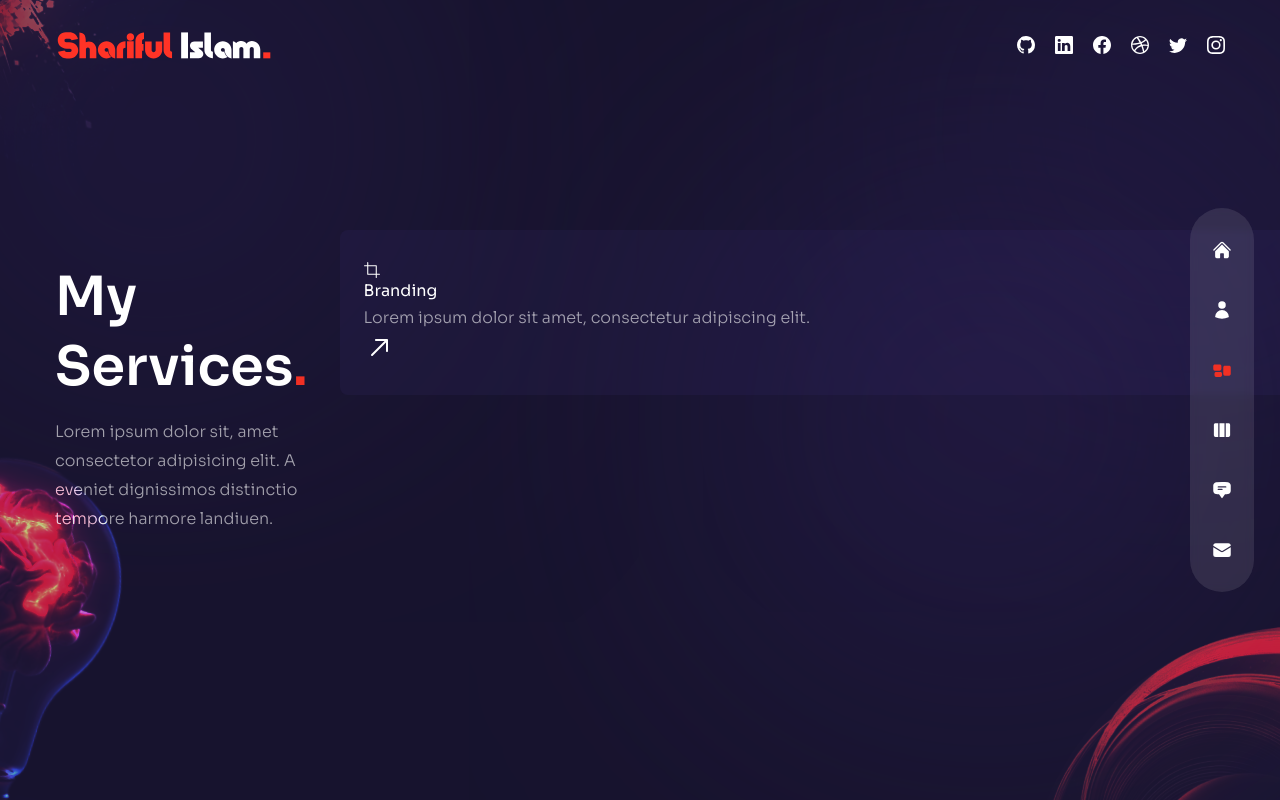
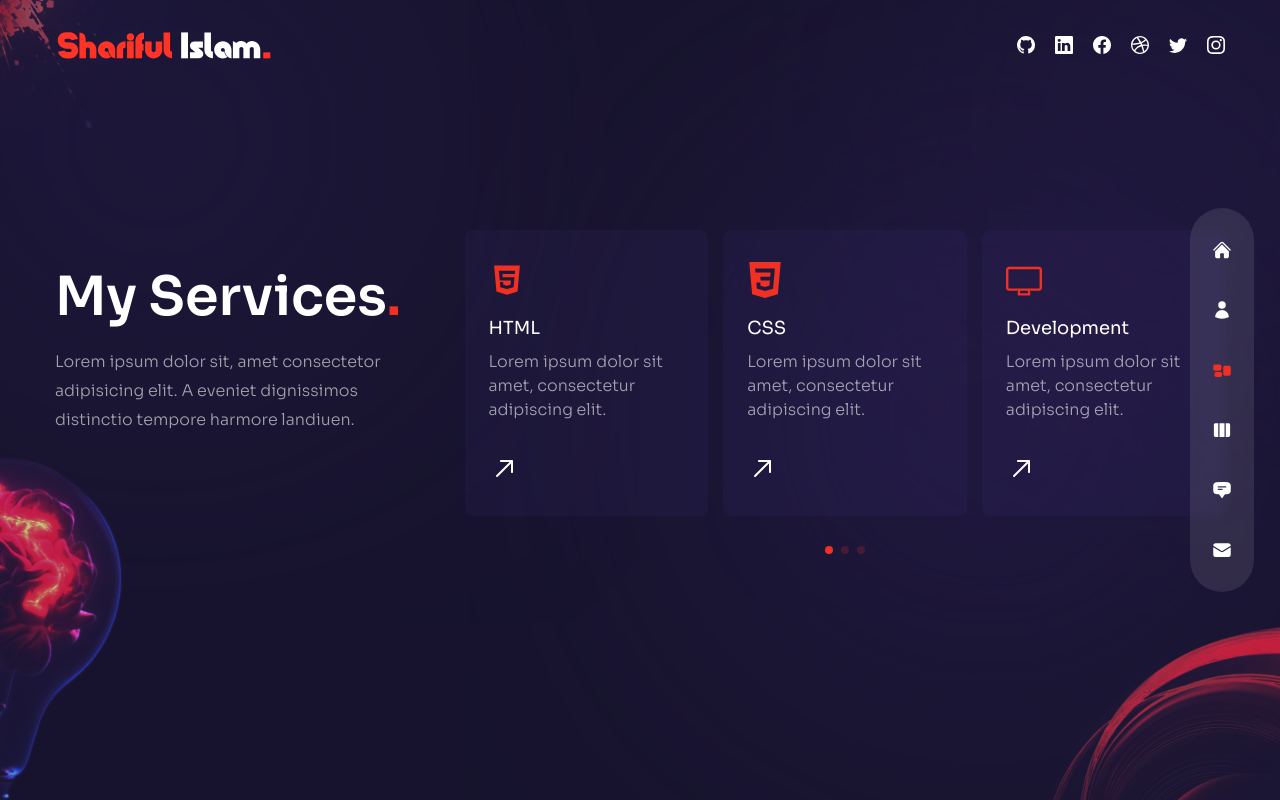
Before and after one commit to shariful10/Next-Portfolio, a Next.js app: page /services in a window 1280 px wide. Built offline with nearby package versions, Linux system fonts and the light colour scheme.

Commit message:
Group Hover Implemented On Card

```diff
--- a/components/ServiceSlider.js
+++ b/components/ServiceSlider.js
@@ -1,28 +1,28 @@
 import { Swiper, SwiperSlide } from "swiper/react";
 import "swiper/css";
-// import "swiper/css";
 import "swiper/css/pagination";
 import { FreeMode, Pagination } from "swiper/modules";
-// import { Pagination } from 'swiper/modules';
+import { AiFillHtml5 } from "react-icons/ai";
+import { SiCss3 } from "react-icons/si";
 import {
 	RxCrop,
-	RxPencil2,
-	RxDesktop,
 	RxReader,
 	RxRocket,
+	RxDesktop,
+	RxPencil2,
 	RxArrowTopRight,
 } from "react-icons/rx";
 
 // <====<<==== Data ====>>====>
 const serviceData = [
 	{
-		icon: <RxCrop />,
-		title: "Branding",
+		icon: <AiFillHtml5 />,
+		title: "HTML",
 		description: "Lorem ipsum dolor sit amet, consectetur adipiscing elit.",
 	},
 	{
-		icon: <RxPencil2 />,
-		title: "Design",
+		icon: <SiCss3 />,
+		title: "CSS",
 		description: "Lorem ipsum dolor sit amet, consectetur adipiscing elit.",
 	},
 	{
@@ -65,17 +65,17 @@ const ServiceSlider = () => {
 			{serviceData.map((item, i) => {
 				return (
 					<SwiperSlide key={i}>
-						<div className="bg-[#412f7b26] h-max rounded-lg px-6 py-8 flex sm:flex-col gap-x-6 sm:gap-x-0 group cursor-pointer">
+						<div className="bg-[#412f7b26] h-max rounded-lg px-6 py-8 flex sm:flex-col gap-x-6 sm:gap-x-0 group cursor-pointer hover:bg-[rgba(89, 65, 169, 0.15)] transition-all duration-300">
 							{/* <====<<==== Icon ====>>====> */}
-							<div>{item.icon}</div>
+							<div className="text-4xl text-accent mb-4">{item.icon}</div>
 							{/* <====<<==== Title & Desc ====>>====> */}
-							<div>
-								<div>{item.title}</div>
-								<p>{item.description}</p>
+							<div className="mb-8">
+								<div className="mb-2 text-lg">{item.title}</div>
+								<p className="max-w-[350px] leading-normal">{item.description}</p>
 							</div>
 							{/* <====<<==== Arrow ====>>====> */}
 							<div className="text-3xl">
-								<RxArrowTopRight />
+								<RxArrowTopRight className="group-hover:rotate-45 group-hover:text-accent transition-all duration-300" />
 							</div>
 						</div>
 					</SwiperSlide>
--- a/pages/services/index.js
+++ b/pages/services/index.js
@@ -17,7 +17,9 @@ const Services = () => {
 						<p className="mb-4 max-w-[400px] mx-auto lg:mx-0">Lorem ipsum dolor sit, amet consectetor adipisicing elit. A eveniet dignissimos distinctio tempore harmore landiuen.</p>
 					</div>
 					{/* <====<<==== Slider ====>>====> */}
+					<div className="w-full xl:max-w-[65%]">
 					<ServiceSlider />
+					</div>
 				</div>
 			</div>
 			<Bulb />
```
